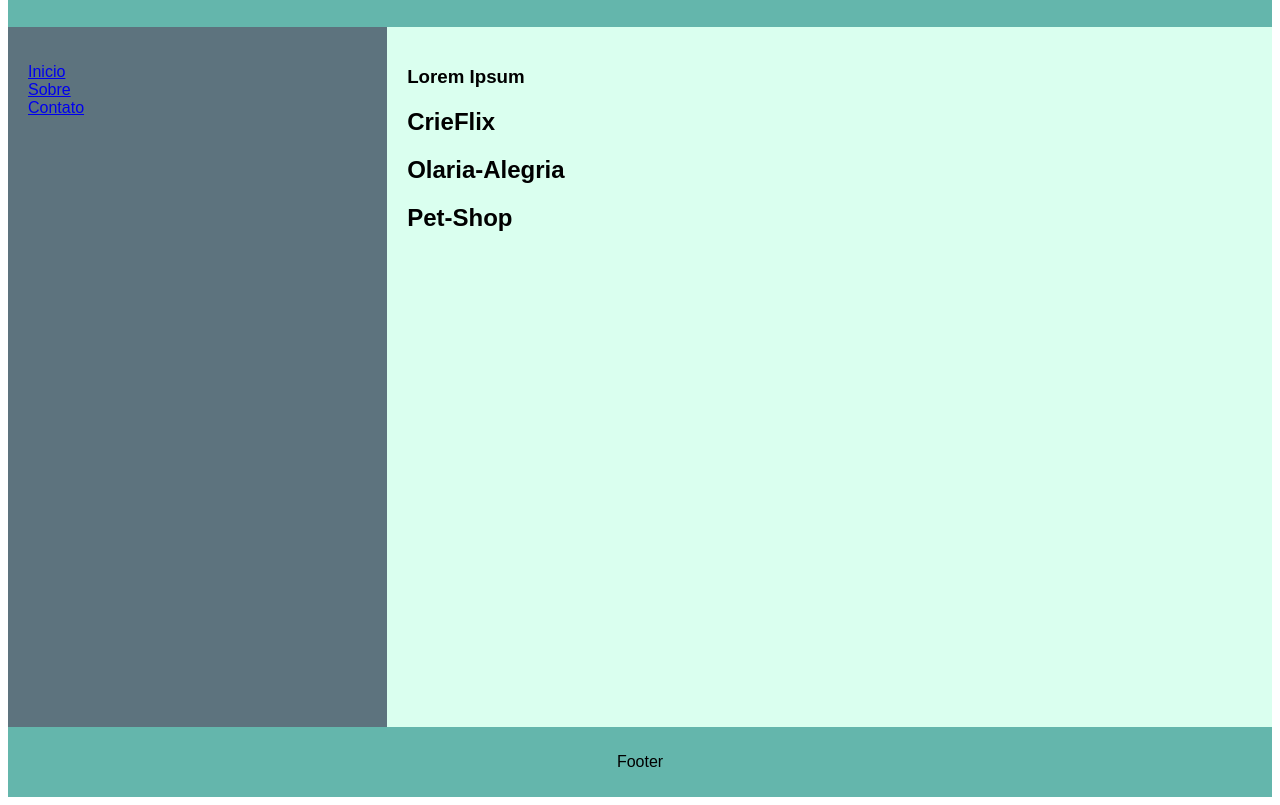
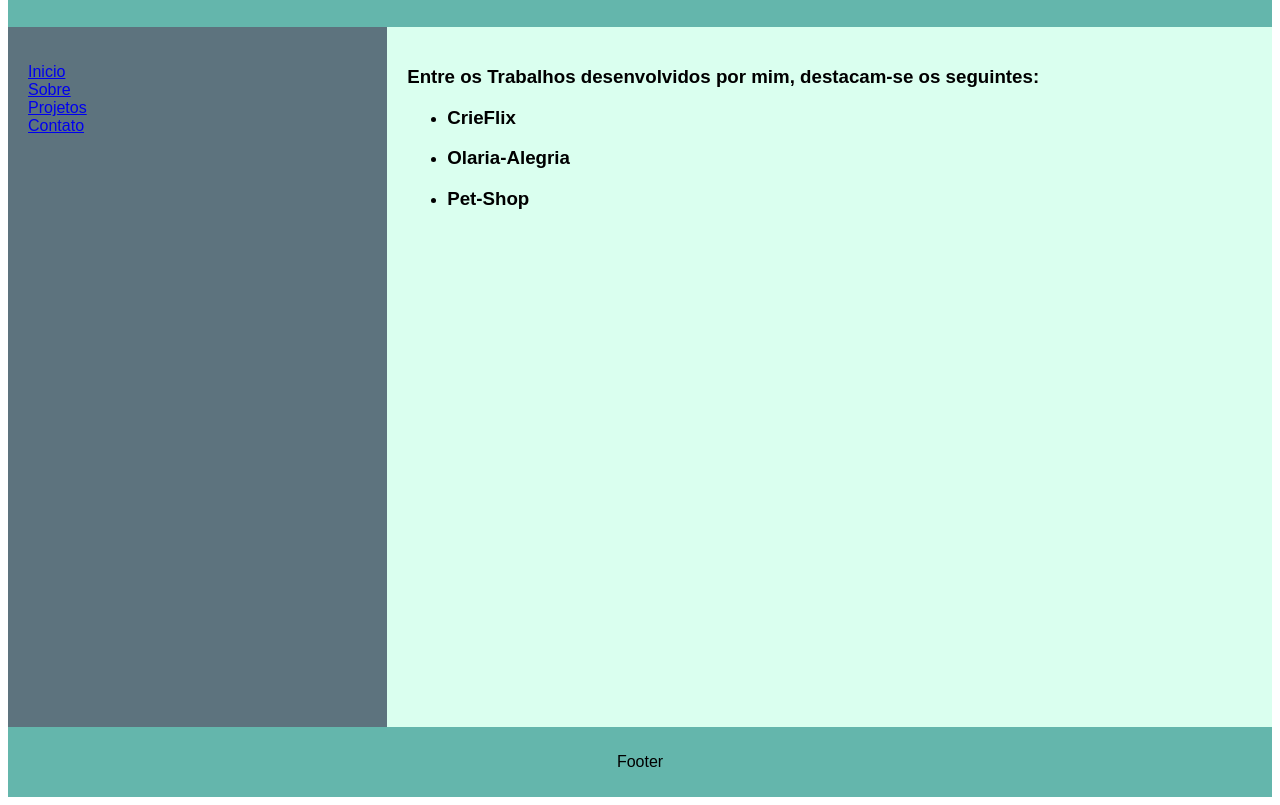
Before and after one commit to leosulzbach/Portifolio, a plain HTML site: page Portifólio/Projects.html in a window 1280 px wide. Shown: the part 75-880 px from the top of the page. Drawn offline with Linux system fonts and the light colour scheme.

Commit message:
Ajustes na formatação das Páginas

```diff
--- a/Portifólio/Projects.html
+++ b/Portifólio/Projects.html
@@ -15,15 +15,18 @@
     <ul>
       <li><a href="Index.html">Inicio</a></li>
       <li><a href="About.html">Sobre</a></li>
+      <li><a href="Projects.html">Projetos</a></li>
       <li><a href="Contact.html">Contato</a></li>
     </ul>
   </nav>
 
   <article>
-    <h1>Lorem Ipsum</h1>
-    <h2>CrieFlix</h2>
-    <h2>Olaria-Alegria</h2>
-    <h2>Pet-Shop</h2>
+    <h1>Entre os Trabalhos desenvolvidos por mim, destacam-se os seguintes:</h1>
+    <ul>
+      <li><h3>CrieFlix</h3></li>
+      <li><h3>Olaria-Alegria</h3></li>
+      <li><h3>Pet-Shop</h3></li>
+    </ul>
   </article>
 </section>
 
```
Also changed, not shown: Portifólio/About.html (+1 -0 lines), Portifólio/Contact.html (+1 -0 lines), Portifólio/Index.html (+3 -0 lines), Portifólio/Leo Sulzbach Token.png (added), Portifólio/Styles/Style.css (line endings or trailing spaces).
